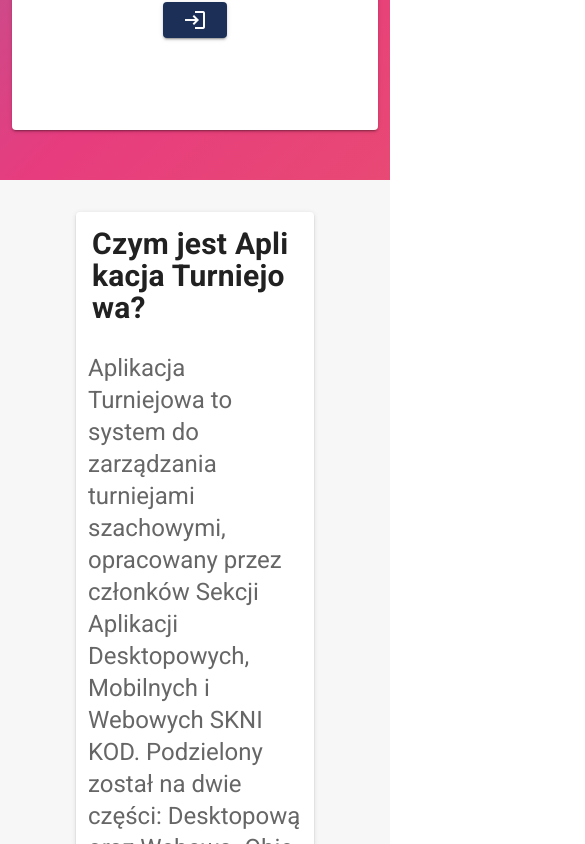
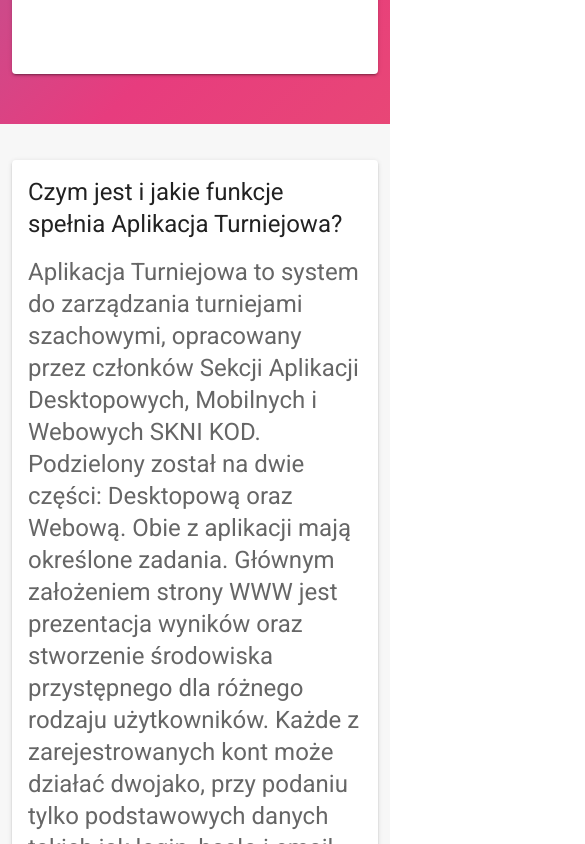
Before and after one commit to skni-kod/TournamentAppFrontend, a Vue app: page /index in a window 390 px wide. Shown: the part 720-1564 px from the top of the page, 585 px wide, since content can reach past the window. Built offline with nearby package versions, Linux system fonts and the light colour scheme.

Commit message:
Responsivity changes
New home page responsivity and navbar changes

```diff
--- a/src/App.vue
+++ b/src/App.vue
@@ -1,6 +1,6 @@
 <template>
   <v-app>
-    <navbar />
+    <navbar v-if="!$route.meta.hideNavbar" />
     <v-main class="accent">
       <router-view></router-view>
     </v-main>
--- a/src/components/BasicInfo.vue
+++ b/src/components/BasicInfo.vue
@@ -1,10 +1,17 @@
 <template>
   <section>
-    <v-row class="align-center justify-center" style="margin: 0px">
-      <v-col :sm="12" :lg="8" class="mx-16">
-        <v-card class="mx-auto"
-          ><v-card-title><h1>Czym jest Aplikacja Turniejowa?</h1></v-card-title>
-          <v-card-text class="pa-3 text-h5">
+    <v-row class="align-center justify-center pt-6" style="margin: 0px">
+      <v-col cols="12" :lg="10" class="mx-16">
+        <v-card>
+          <v-card-title
+            :class="[
+              { 'text-h5': $vuetify.breakpoint.smAndDown },
+              { 'text-h4': $vuetify.breakpoint.mdAndUp },
+            ]"
+          >
+            Czym jest i jakie funkcje spełnia Aplikacja Turniejowa?
+          </v-card-title>
+          <v-card-text class="text-h5">
             Aplikacja Turniejowa to system do zarządzania turniejami szachowymi,
             opracowany przez członków Sekcji Aplikacji Desktopowych, Mobilnych i
             Webowych SKNI KOD. Podzielony został na dwie części: Desktopową oraz
@@ -17,7 +24,10 @@
             turniejów. Po uzupełnieniu pozostałych danych takich jak ranking ELO
             czy Klub, w którym zrzeszony jest dany użytkownik, odblokowane
             zostają pozostałe funkcje takie jak dołączenie do turnieju, czy
-            wgląd w listę turniejów, w których braliśmy udział. <br /><br />
+            wgląd w listę turniejów, w których braliśmy udział.
+            <v-col v-if="$vuetify.breakpoint.mdAndUp" class="pa-5">
+              <v-img src="../assets/1.png" contain max-height="700px"></v-img>
+            </v-col>
 
             <b>Funkcjonalności dla zwykłego użytkownika:</b>
 
@@ -37,12 +47,18 @@
               <li>podgląd szczegółowych statystyk zawodników</li>
             </ul>
           </v-card-text></v-card
-        ></v-col
-      ></v-row
+        >
+      </v-col></v-row
     ><v-row class="align-center justify-center pb-4" style="margin: 0px">
-      <v-col cols="8" class="mx-16">
-        <v-card class="mx-auto"
-          ><v-card-title><h1>Kto stworzył apke turniejową?</h1></v-card-title>
+      <v-col cols="12" :lg="10" class="mx-16">
+        <v-card>
+          <v-card-title
+            :class="[
+              { 'text-h5': $vuetify.breakpoint.smAndDown },
+              { 'text-h4': $vuetify.breakpoint.mdAndUp },
+            ]"
+            >Kto stworzył apke turniejową?</v-card-title
+          >
           <v-row class="pa-4">
             <v-col cols="4" class="pt-8" v-if="$vuetify.breakpoint.mdAndUp"
               ><v-img
@@ -64,8 +80,8 @@
                 Natalia Miarowska, Tomasz Popek, Brajan Miśkowicz</v-card-text
               ></v-col
             ></v-row
-          >
-        </v-card></v-col
+          ></v-card
+        ></v-col
       ></v-row
     >
   </section>
@@ -79,4 +95,8 @@ export default class BasicInfo extends Vue {}
 </script>
 
 <style scoped>
+.v-card__text,
+.v-card__title {
+  word-break: normal;
+}
 </style>
--- a/src/components/HomePage.vue
+++ b/src/components/HomePage.vue
@@ -46,7 +46,6 @@ import Vue from 'vue';
 import { Component, Watch } from 'vue-property-decorator';
 @Component
 export default class HomePage extends Vue {
-  //
   data() {
     return {};
   }
--- a/src/router/index.ts
+++ b/src/router/index.ts
@@ -34,6 +34,7 @@ const routes: Array<RouteConfig> = [
     name: 'Index',
     component: () =>
       import(/* webpackChunkName: "index" */ '../views/Index.vue'),
+    meta: { hideNavbar: true },
   },
   {
     path: '/tournament/:id/:module?',
--- a/src/views/Index.vue
+++ b/src/views/Index.vue
@@ -4,7 +4,7 @@
       <HomePage />
     </div>
     <div>
-      <BasicInfo class="pt-5" />
+      <BasicInfo />
     </div>
   </div>
 </template>
```
Also changed, not shown: src/assets/1.png (added).
